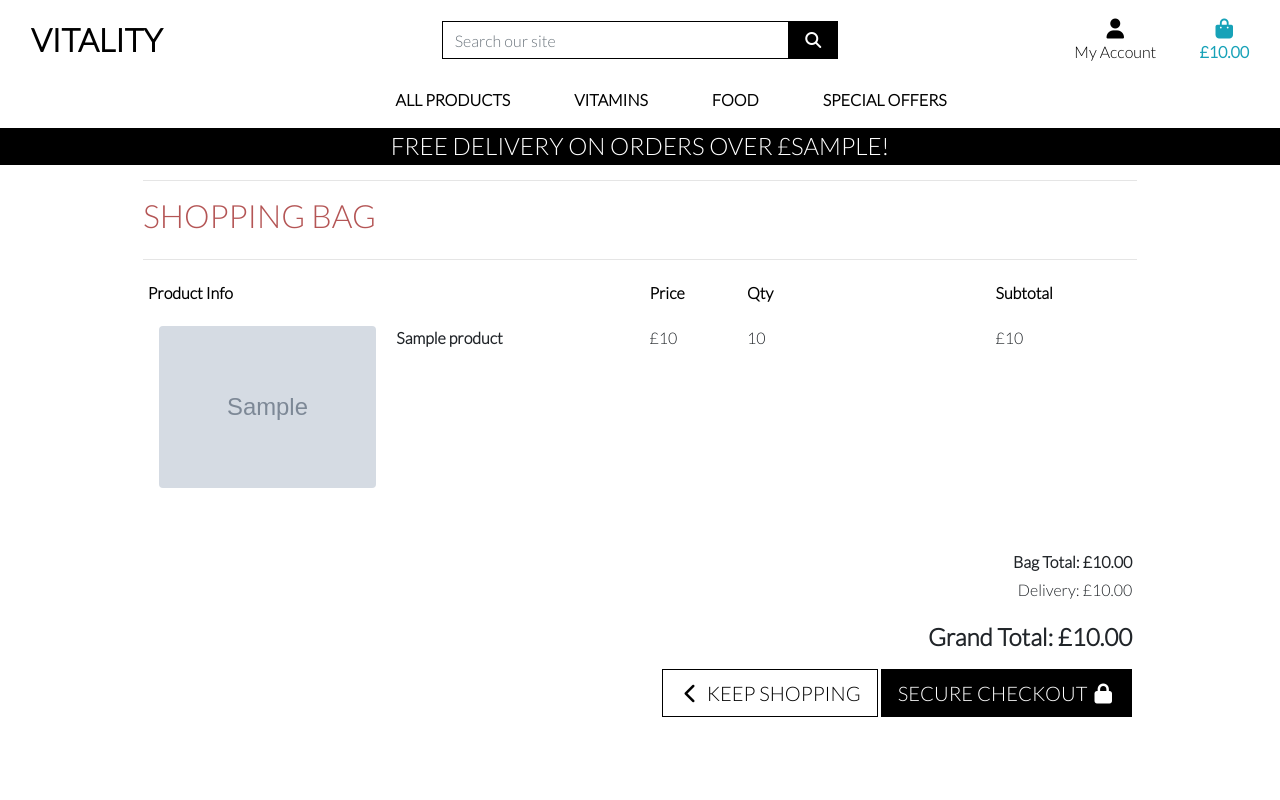
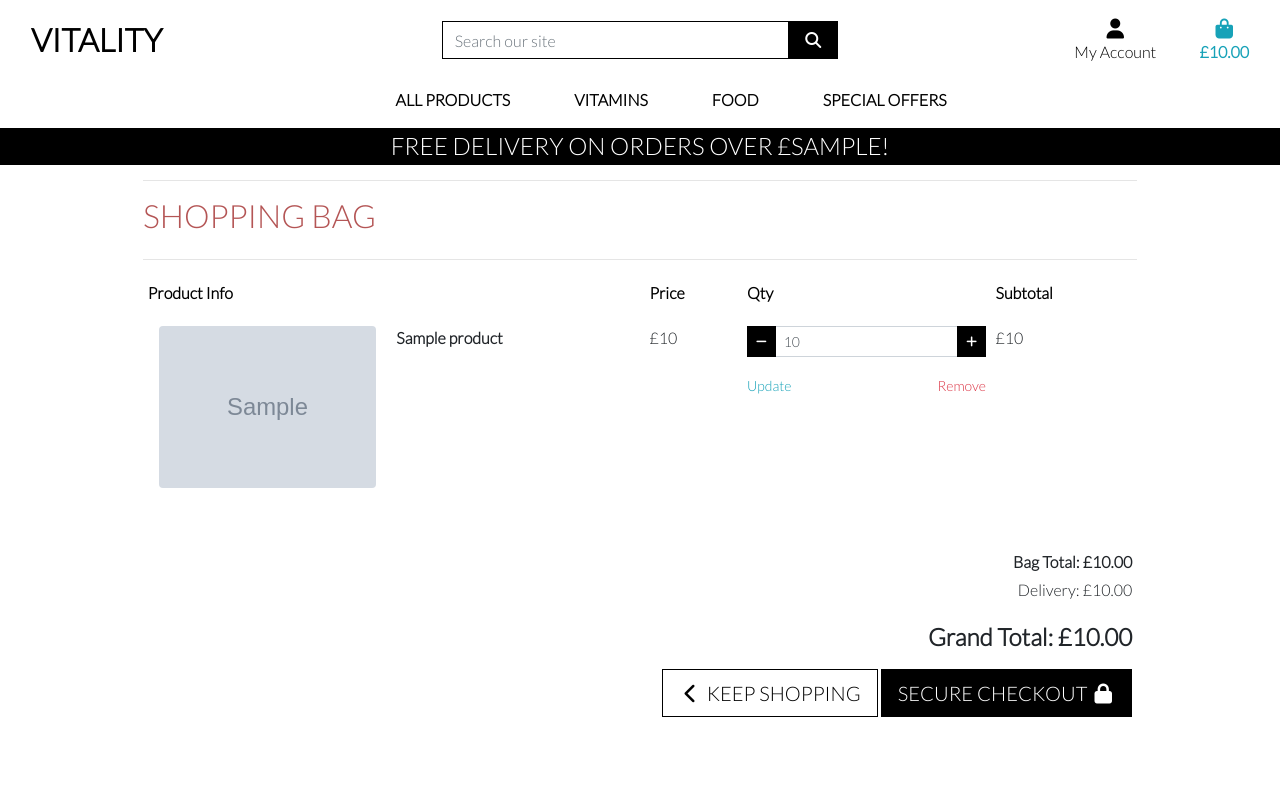
Before and after one commit to Mark-Assessment/j-nowakowska-vitality-M4-2, a Django app: template bag/templates/bag/bag.html in a window 1280 px wide. Run offline with Django 3.2, Linux system fonts and the light colour scheme; the template is opened without the code that fills it: most values are stand-ins (such as "Sample title", 1, 10 or a date in 2020); grey boxes marked "Sample" are stand-in pictures; some libraries are stand-ins or nearby versions.

Commit message:
update/remove buttons added

```diff
--- a/bag/templates/bag/bag.html
+++ b/bag/templates/bag/bag.html
@@ -43,7 +43,35 @@
                             <p class="my-0">£{{ item.product.price }}</p>
                         </td>
                         <td class="py-3 w-25">
-                            <p class="my-0">{{ item.quantity }}</p>
+                            <form class="form update-form" method="POST" action="{% url 'adjust_bag' item.item_id %}">
+                                {% csrf_token %}
+                                <div class="form-group">
+                                    <div class="input-group">
+                                        <div class="input-group-prepend">
+                                            <button class="decrement-qty btn btn-sm btn-black rounded-0" data-item_id="{{ item.item_id }}"
+                                                id="decrement-qty_{{ item.item_id }}">
+                                                <span>
+                                                    <i class="fas fa-minus fa-sm"></i>
+                                                </span>
+                                            </button>
+                                        </div>
+                                        <input class="form-control form-control-sm qty_input" type="number" name="quantity"
+                                            value="{{ item.quantity }}" min="1" max="99" data-item_id="{{ item.item_id }}"
+                                            id="id_qty_{{ item.item_id }}">
+                                        <div class="input-group-append">
+                                            <button class="increment-qty btn btn-sm btn-black rounded-0" data-item_id="{{ item.item_id }}"
+                                                id="increment-qty_{{ item.item_id }}">
+                                                <span>
+                                                    <i class="fas fa-plus fa-sm"></i>
+                                                </span>
+                                            </button>
+                                        </div>
+                                    </div>
+                                </div>
+                            </form>
+                            <a class="update-link text-info"><small>Update</small></a>
+                            <a class="remove-item text-danger float-right" id="remove_{{ item.item_id }}"
+                                data-size="{{ item.size }}"><small>Remove</small></a>
                         </td>
                         <td class="py-3">
                             <p class="my-0">£{{ item.product.price }}</p>
@@ -93,3 +121,29 @@
     </div>
 </div>
 {% endblock %}
+
+{% block postloadjs %}
+{{ block.super }}
+{% include 'products/includes/quantity_input_script.html' %}
+
+<script type="text/javascript">
+    $('.update-link').click(function (e) {
+        var form = $(this).prev('.update-form');
+        form.submit();
+    });
+
+    $('.remove-item').click(function (e) {
+        var csrfToken = "{{ csrf_token }}";
+        var itemId = $(this).attr('id').split('remove_')[1];
+        var url = `/bag/remove/${itemId}`;
+        var data = { 'csrfmiddlewaretoken': csrfToken };
+
+        $.post(url, data)
+            .done(function () {
+                location.reload();
+            });
+    })
+</script>
+
+
+{% endblock %}
--- a/bag/urls.py
+++ b/bag/urls.py
@@ -11,4 +11,5 @@
 urlpatterns = [
     path('', views.view_bag, name='view_bag'),
     path('add/<item_id>/', views.add_to_bag, name='add_to_bag'),
+    path('adjust/<item_id>/', views.adjust_bag, name='adjust_bag'),
 ]
--- a/static/css/base.css
+++ b/static/css/base.css
@@ -97,7 +97,9 @@
     right: 10px;
 }
 
-.btt-link {
+.btt-link,
+.update-link,
+.remove-item {
     cursor: pointer;
 }
 /* -------------------------------- Media Queries */
```
Also changed, not shown: bag/views.py (+19 -1 lines).
